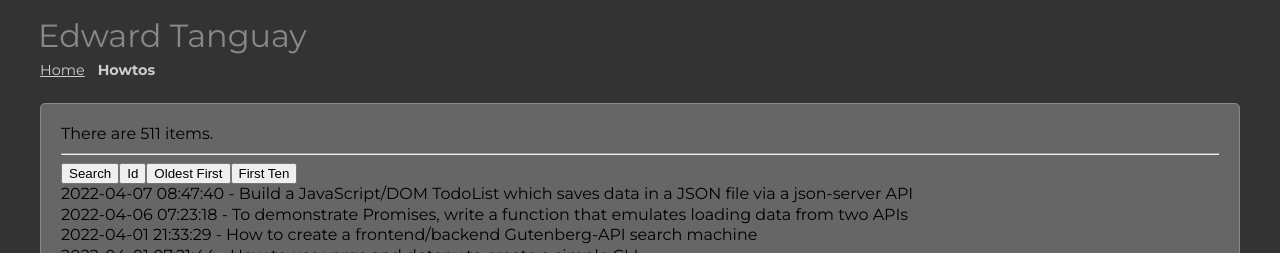
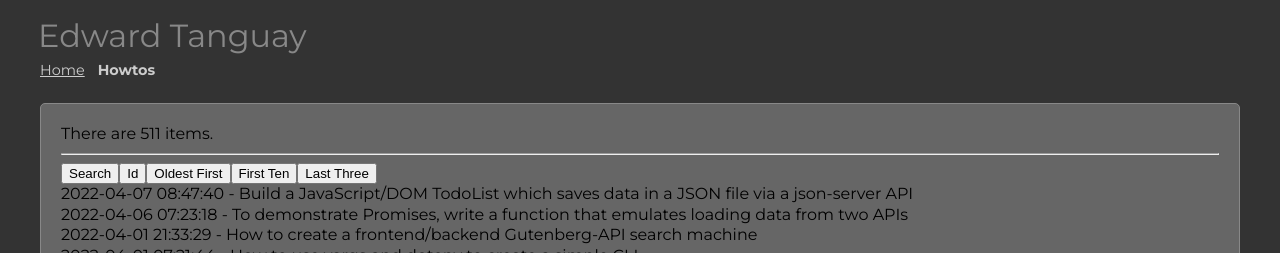
Before and after one commit to edwardtanguay/dpodreactcore, a React (Create React App) app: page /howtos in a window 1280 px wide. Shown: the top 253 px of the page. Built offline with nearby package versions, Linux system fonts and the light colour scheme.

Commit message:
custom groups work

```diff
--- a/src/custom/pages/PageHowtos.tsx
+++ b/src/custom/pages/PageHowtos.tsx
@@ -41,6 +41,9 @@ function PageHowtos(props: IItemPageProps) {
 			<button onClick={() => handleIdCodeClick('firstTen')}>
 				First Ten
 			</button>
+			<button onClick={() => handleIdCodeClick('lastThree')}>
+			Last Three
+			</button>
 			{items.map((item, i) => {
 				return (
 					<div key={i}>
--- a/src/custom/pages/itemPageManager.tsx
+++ b/src/custom/pages/itemPageManager.tsx
@@ -3,6 +3,12 @@ import * as qstr from '../../system/qtools/qstr';
 import * as qsys from '../../system/qtools/qsys';
 import * as qarr from '../../system/qtools/qarr';
 import { IItem } from '../models/interfaces';
+
+interface ICodeGroup {
+	idCode: string;
+	title: string;
+	getItems: any;
+}
 
 export const itemPageManager =
 	(
@@ -11,14 +17,15 @@ export const itemPageManager =
 		itemTypeIdCode: string,
 		itemTypePluralTitle: string,
 		itemTypeTabMainTitle: string,
-		singleItemTab: any
+		singleItemTab: any,
+		customIdCodeGroups: ICodeGroup[]
 	) =>
 	(props: any) => {
 		const [id, setId] = useState(0);
 		const [searchText, setSearchText] = useState('');
 		const [idCode, setIdCode] = useState('');
 
-		const idCodeGroups = [
+		const idCodeGroups: ICodeGroup[] = [
 			{
 				idCode: 'oldestFirst',
 				title: 'Oldest First',
@@ -31,6 +38,7 @@ export const itemPageManager =
 				getItems: (items: IItem[]) =>
 					qarr.sortObjects(items, 'systemWhenCreated', 'asc').slice(0,10),
 			},
+			...customIdCodeGroups,
 		];
 
 		const getIdCodeGroup = (idCode: string, items: IItem[]) => {
--- a/src/system/Site.tsx
+++ b/src/system/Site.tsx
@@ -32,6 +32,7 @@ import _PageHowtos from '../custom/pages/PageHowtos'; // ::howtos
 import PageFlashcards from './pages/PageFlashcards'; // ::flashcards
 import pages from './data/json/itemTypes/itemType_pages.json';
 import _initialHowtos from '../custom/models/model_howtos';
+import { IItem } from '../custom/models/interfaces';
 
 const PageHowtos = itemPageManager(
 	_PageHowtos,
@@ -39,7 +40,15 @@ const PageHowtos = itemPageManager(
 	'howtos',
 	'Howtos',
 	`Edward's howtos and code examples`,
-	(title: string) => `Howto: ${title}`
+	(title: string) => `Howto: ${title}`,
+	[
+			{
+				idCode: 'lastThree',
+				title: 'Last Three',
+				getItems: (items: IItem[]) =>
+					qarr.sortObjects(items, 'systemWhenCreated', 'desc').slice(0,3),
+			}
+	]
 );
 
 const displayOrderSortedPages = qarr.sortObjects(pages, 'displayOrder');
```
